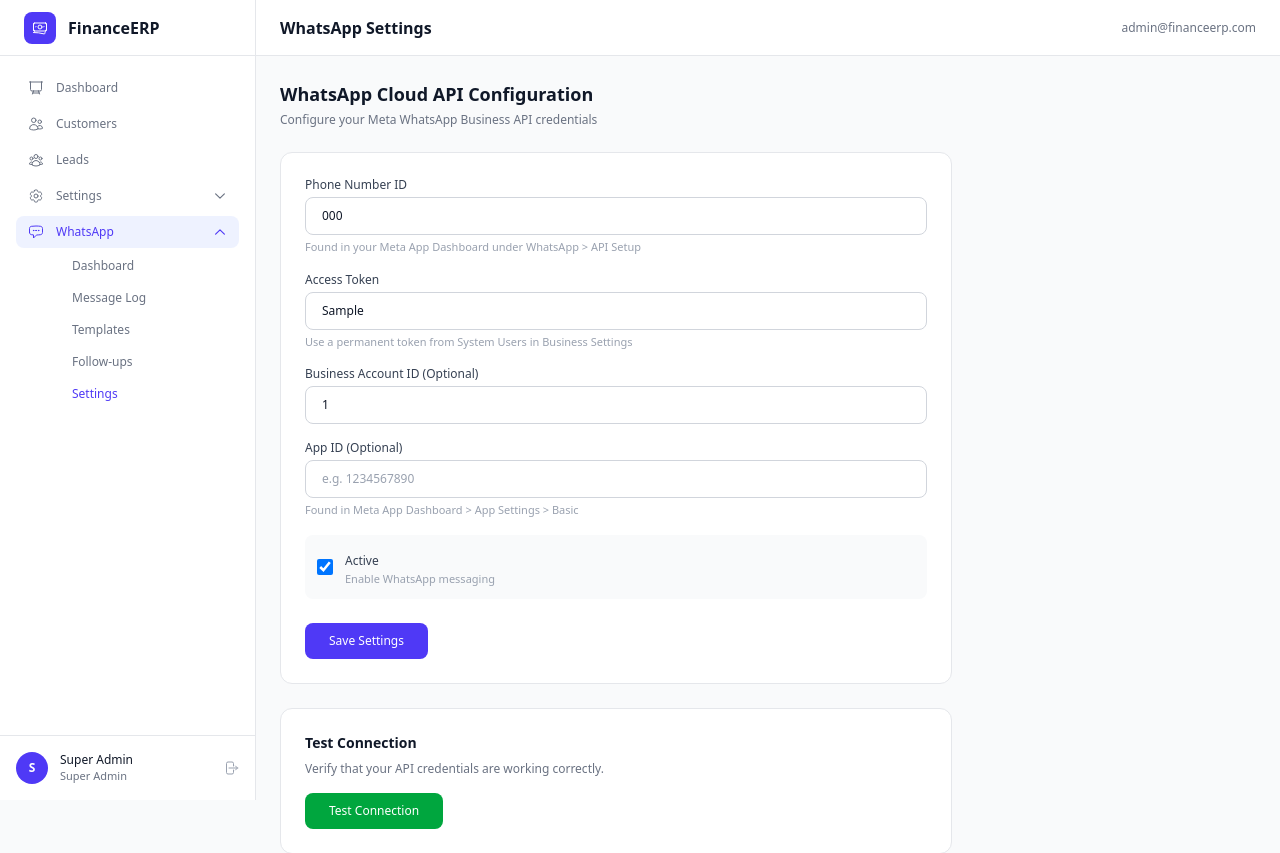
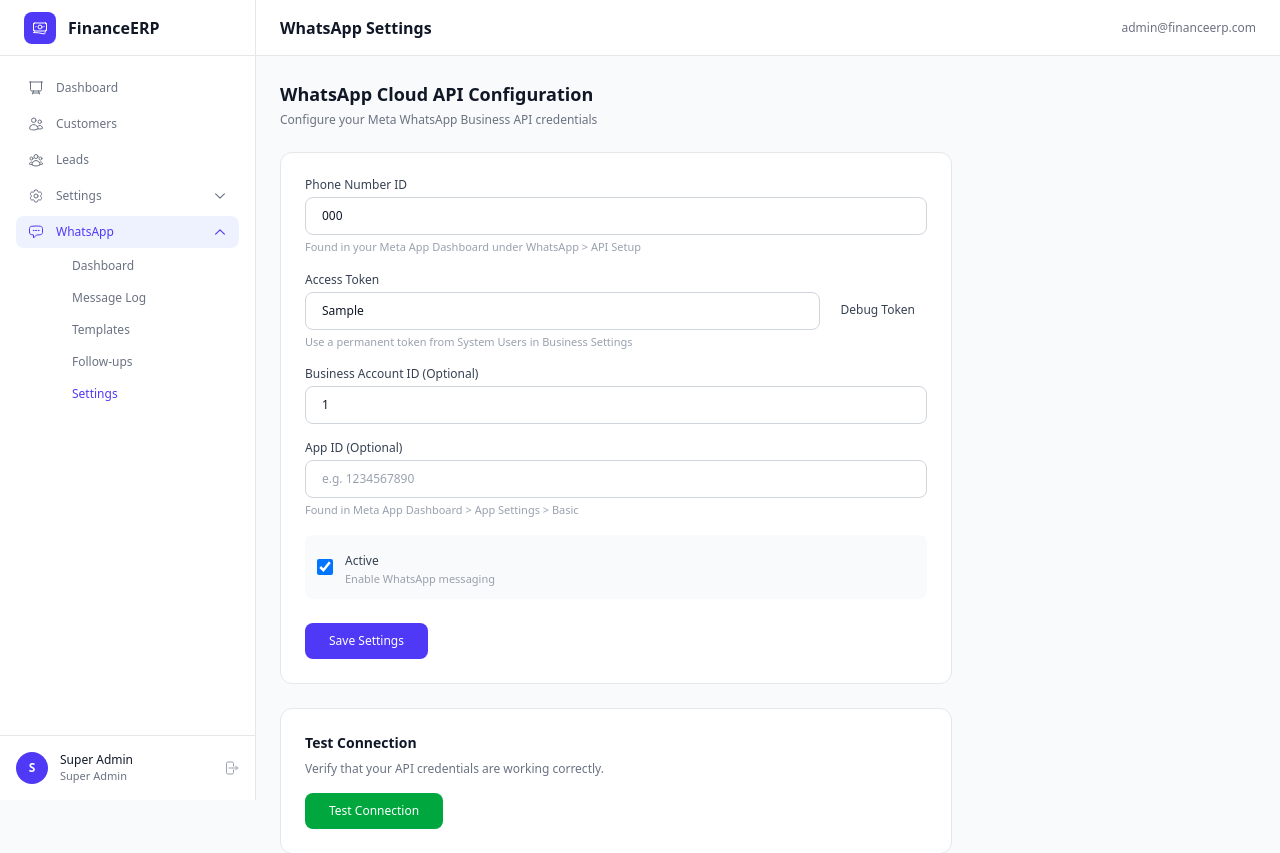
Before and after one commit to devboy-eng/BusManagmentERP, a Rails app: page /whatsapp_setting/edit in a window 1280 px wide. Shown: the top 853 px of the page. Run offline with Rails 7, Linux system fonts and the light colour scheme; a user stored in the database is signed in; tables that the repository leaves empty hold one stand-in row (values such as "Sample post"); some libraries are stand-ins or nearby versions.

Commit message:
Add Debug Token button next to Access Token field
Opens Meta's Access Token Debugger with the saved token pre-filled.
Only shown when an access token is configured.

Co-Authored-By: Claude Opus 4.6 <noreply@anthropic.com>

```diff
--- a/app/views/whatsapp_settings/edit.html.erb
+++ b/app/views/whatsapp_settings/edit.html.erb
@@ -17,7 +17,12 @@
 
         <div>
           <label class="block text-xs font-medium text-gray-700 mb-1">Access Token</label>
-          <%= f.text_field :access_token, class: "w-full rounded-lg border border-gray-300 bg-white px-4 py-2.5 text-xs text-gray-900 placeholder-gray-400 focus:border-indigo-500 focus:ring-1 focus:ring-indigo-500 focus:outline-none", placeholder: "Your permanent access token" %>
+          <div class="flex gap-2">
+            <%= f.text_field :access_token, class: "flex-1 rounded-lg border border-gray-300 bg-white px-4 py-2.5 text-xs text-gray-900 placeholder-gray-400 focus:border-indigo-500 focus:ring-1 focus:ring-indigo-500 focus:outline-none", placeholder: "Your permanent access token" %>
+            <% if @setting.access_token.present? %>
+              <a href="https://developers.facebook.com/tools/debug/accesstoken/?access_token=<%= @setting.access_token %>" target="_blank" class="rounded-lg bg-amber-100 px-3 py-2.5 text-xs font-medium text-amber-700 hover:bg-amber-200 transition whitespace-nowrap">Debug Token</a>
+            <% end %>
+          </div>
           <p class="mt-1 text-[11px] text-gray-400">Use a permanent token from System Users in Business Settings</p>
         </div>
 
```
